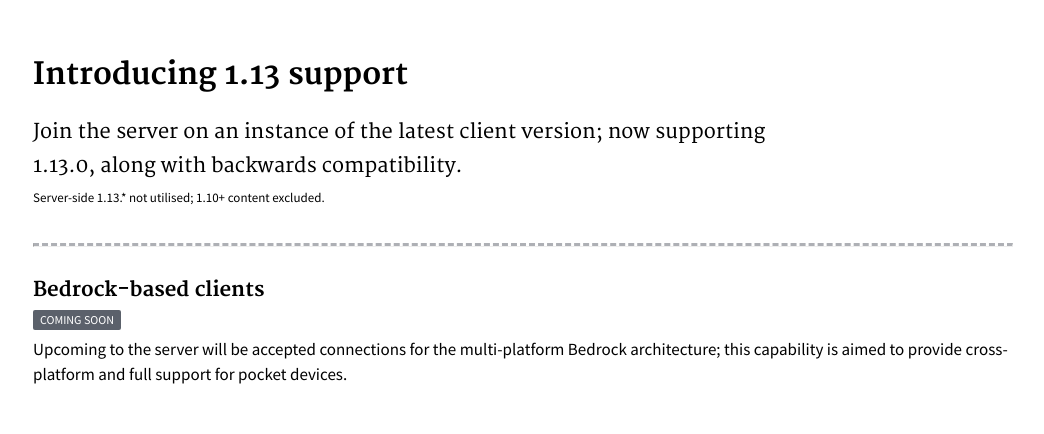
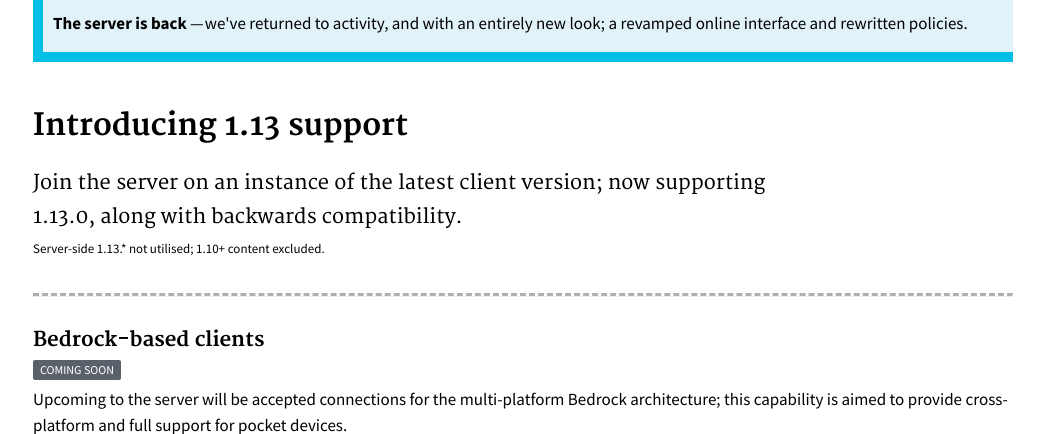
Before and after one commit to serrif/website, a Jekyll site: the page built from main/home.md, in a window 1280 px wide and 900 px high, cut to the strip 378-812 px from the top of the window. Shown: the whole strip, without its empty margins (117-1161 px from the left). Built offline with Jekyll 4.4.1, drawn with Linux system fonts in a browser that asks for light colours.

Commit message:
Update home.md

```diff
--- a/main/home.md
+++ b/main/home.md
@@ -12,6 +12,12 @@ hero:
   content: Founded upon the moral grounds of freedom, we serve as a catalyst for architecture; and allow our members to function with minimal governance.
 
 ---
+
+<div class="usa-alert usa-alert-info" style="padding-bottom: .5rem; padding-top: 1rem; margin-top: -6rem; border-bottom: 10px solid #02bfe7; background-image: none; padding-left: 0;">
+	<div class="usa-alert-body" style="padding-left: 2rem;">
+		<p class="usa-alert-text"><b>The server is back </b>—&#8202;we've returned to activity, and with an entirely new look; a revamped online interface and rewritten policies.</p>
+	</div>
+</div>
 
 ## Introducing 1.13 support
 
```
